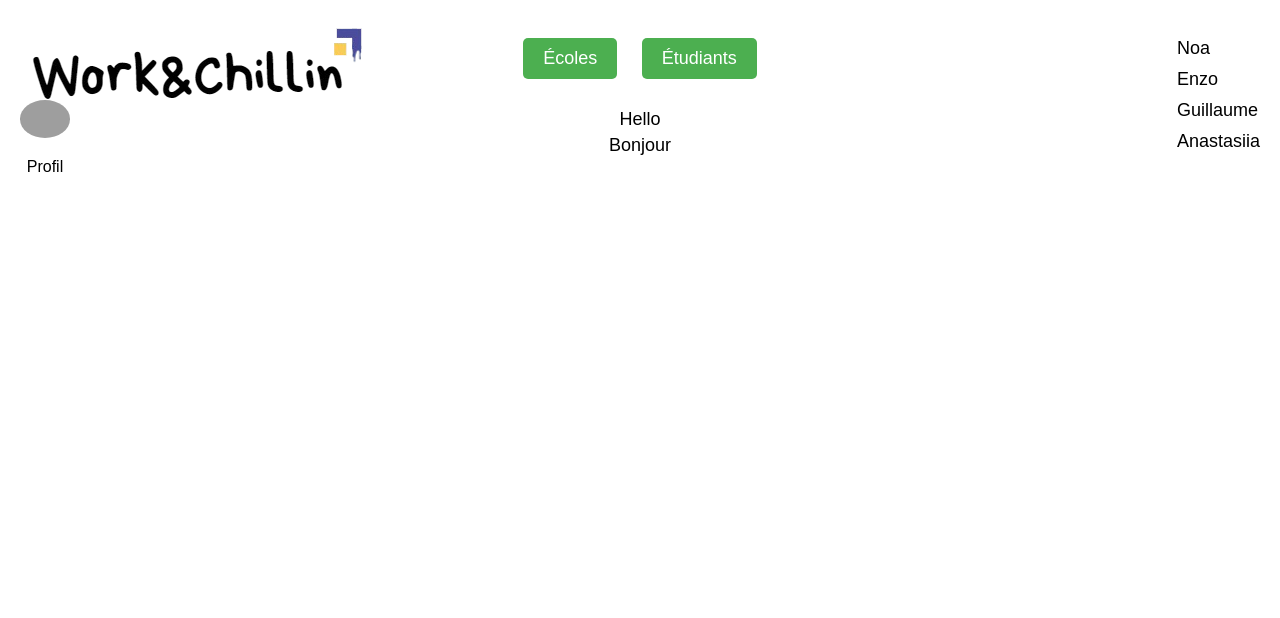
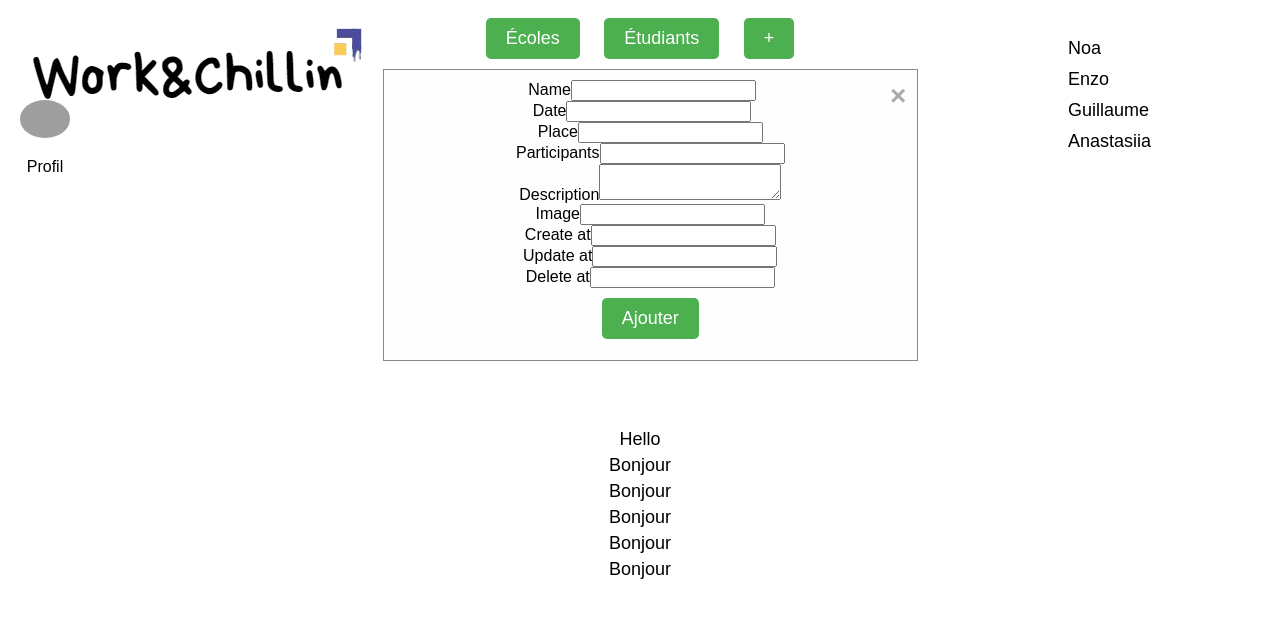
Before and after one commit to glevergeois/workshop2024, a Symfony app: template templates/home/index.html.twig in a window 1280 px wide. Shown: the top 618 px of the page. Run offline with Twig, Linux system fonts and the light colour scheme; the template is opened without the code that fills it, so the values that code supplies are empty; form fields are guessed from the names that the template uses; style sheets or scripts are compiled from the project's sources; some libraries are stand-ins or nearby versions; grey boxes are pictures that could not be loaded.

Commit message:
push avec erreur (RED)

```diff
--- a/assets/styles/app.css
+++ b/assets/styles/app.css
@@ -1,15 +1,43 @@
 body {
     font-family: sans-serif;
+    height: max-content;
 }
+
+aside{
+    width: 15%;
+    height: max-content;
+}
+
+#aside-left{
+
+}
+
+#aside-right{
+
+}
+
+section{
+
+}
+
+#events{
+    display: flex;
+    justify-content: center;
+    align-items: center;
+    flex-direction: column;
+}
+
+.profile{
+
+}
+
 /* Conteneur principal */
-.container {
+/* .container {
     display: flex;
     flex-direction: row;
     justify-content: space-between;
     align-items: flex-start;
-    max-width: 100%;
-    padding: 20px;
-}
+} */
 
 /* Logo du site */
 .site-logo {
@@ -38,6 +66,7 @@ body {
 /* Boutons au centre */
 .center-buttons {
     margin: 0 auto;
+    z-index: 999;
     text-align: center;
 }
 
@@ -53,12 +82,17 @@ body {
 }
 
 /* Liste de mots */
-.word-list {
+.event-list {
+    position: fixed;
     text-align: center;
-    margin-top: 20px;
+    margin-top: 50vw;
+    padding: 2%;
+    width: 60%;
+    z-index: 1;
+    display: inline-block;
 }
 
-.word-list p {
+.event-list p {
     font-size: 18px;
     margin: 5px 0;
 }
@@ -79,3 +113,42 @@ body {
 .people-list li {
     margin-bottom: 10px;
 }
+
+.add_event_modal{
+    display: none; /* Hidden by default */
+    position: absolute; /* Stay in place */
+    z-index: 999; /* Sit on top */
+    padding-top: 10%; /* Location of the box */
+    left: 0;
+    top: 0;
+    width: 60vw; /* Full width */
+    height: 30vh; /* Full height */
+    overflow: auto; /* Enable scroll if needed */
+    background-color: rgb(0,0,0); /* Fallback color */
+    background-color: rgba(0,0,0,0.4); /* Black w/ opacity */
+  }
+
+  /* Modal Content */
+  .add_event_modal-content {
+    background-color: #fefefe;
+    margin: auto;
+    padding: 2%;
+    border: 1px solid #888;
+    width: 40vw;
+    z-index: 999;
+  }
+
+  /* The Close Button */
+  .close {
+    color: #aaaaaa;
+    float: right;
+    font-size: 28px;
+    font-weight: bold;
+  }
+
+  .close:hover,
+  .close:focus {
+    color: #000;
+    text-decoration: none;
+    cursor: pointer;
+  }
--- a/templates/home/index.html.twig
+++ b/templates/home/index.html.twig
@@ -3,7 +3,8 @@
 {% block title %}Bienvenue sur notre site{% endblock %}
 
 {% block body %}
-<div class="container">
+
+    <aside id="left-aside">
         <!-- Bandeau avec le logo -->
         <div class="header-banner">
             <!-- Logo cliquable -->
@@ -17,9 +18,84 @@
             <img src="/path/to/your/profile-icon.png" alt="Profil">
             <p>Profil</p>
         </div>
+    </aside>
+
+    <section id="events">
+        <!-- Centre de la page : Boutons et liste de mots sous le bandeau -->
+        <div class="center-buttons">
+            <button>Écoles</button>
+            <button>Étudiants</button>
+            <!-- Trigger/Open The Modal -->
+            <button id="add_event">+</button>
+
+            <!-- The Modal -->
+            <div id="add_event_modal" class="modal">
+
+            <!-- Modal content -->
+            <div class="add_event_modal-content">
+                <span class="close">&times;</span>
+                <form>
+                    {# <label for="event_name">Nom de l'événement</label>
+                    <input type="text" id="name" name="event_name" required><br>
+                    <label for="event_date">Date de l'événement</label>
+                    <input type="date" id="date" name="event_date" required><br>
+                    <label for="event_time">Heure de l'événement</label>
+                    <input type="time" id="time" name="event_description" required><br>
+                    <label for="event_description">Description de l'événement</label>
+                    <textarea id="event_description" name="event_description"></textarea><br>
+                    <label for="event_imageU">Ajouter une image</label>
+                    <input type="file" id="image" name="image" accept="image/*"><br>
+                    <label for="event_categories">Catégorie</label>
+                    <select name="classroom" id="classroom">
+                        <option value="">--Please choose an option--</option>
+                        {% for category in categories %}
+                            <option value={{ categories.id }}>{{ categories.name }}</option>
+                        {% endfor %}
+                    </select>
+                    <input type="datalist" id="category" name="event_categories"><br>
+                    <input type="submit" value="Ajouter l'événement">
+                    <p> publié par {{ app.user.name }}</p>  #}
+                    {{ form_errors(eventForm) }}
+                    {{ form_start(eventForm) }}
+                        {{ form_row(eventForm.name) }}
+                        {{ form_row(eventForm.date) }}
+                        {{ form_row(eventForm.place) }}
+                        {{ form_row(eventForm.participants) }}
+                        {{ form_row(eventForm.description) }}
+                        {{ form_row(eventForm.image) }}
+                        {{ form_row(eventForm.create_at) }}
+                        {{ form_row(eventForm.update_at) }}
+                        {{ form_row(eventForm.delete_at) }}
+                            {# {{ form_row(eventForm.plainPassword, {
+                                label: 'Password'
+                            }) }}
+                            <label for="classroom">Classroom:</label>
+
+                            <select name="classroom" id="classroom">
+                                <option value="">--Please choose an option--</option>
+                                {% for class in classroom %}
+                                    <option value={{ class.id }}>{{ class.level }} - {{ class.specialization }}</option>
+                                {% endfor %}
+                            </select> #}
+                            <button type="submit" class="btn">Ajouter</button>
+                    {{ form_end(eventForm) }}
+                </form>
+            </div>
+
+            </div>
+        </div>
+        <div class="event-list">
+            <p>Hello</p>
+            <p>Bonjour</p>
+            <p>Bonjour</p>
+            <p>Bonjour</p>
+            <p>Bonjour</p>
+            <p>Bonjour</p>
+        </div>
+    </section>
 
     <!-- Liste de personnes à gauche -->
-    <aside class="people-list">
+    <aside class="people-list" id="right-aside">
         <ul>
             <li>Noa</li>
             <li>Enzo</li>
@@ -28,15 +104,31 @@
         </ul>
     </aside>
 
-    <!-- Centre de la page : Boutons et liste de mots sous le bandeau -->
-    <div class="center-buttons">
-        <button>Écoles</button>
-        <button>Étudiants</button>
+<script>
+// Get the modal
+var modal = document.getElementById("add_event_modal");
 
-        <div class="word-list">
-            <p>Hello</p>
-            <p>Bonjour</p>
-        </div>
-    </div>
-</div>
+// Get the button that opens the modal
+var btn = document.getElementById("add_event");
+
+// Get the <span> element that closes the modal
+var span = document.getElementsByClassName("close")[0];
+
+// When the user clicks the button, open the modal
+btn.onclick = function() {
+  modal.style.display = "block";
+}
+
+// When the user clicks on <span> (x), close the modal
+span.onclick = function() {
+  modal.style.display = "none";
+}
+
+// When the user clicks anywhere outside of the modal, close it
+window.onclick = function(event) {
+  if (event.target == modal) {
+    modal.style.display = "none";
+  }
+}
+</script>
 {% endblock %}
```
Also changed, not shown: src/Controller/HomeController.php (+46 -0 lines), src/Form/EventFormType.php (added, +41 -0 lines). Lines whose indentation alone changed are shown as unchanged.
